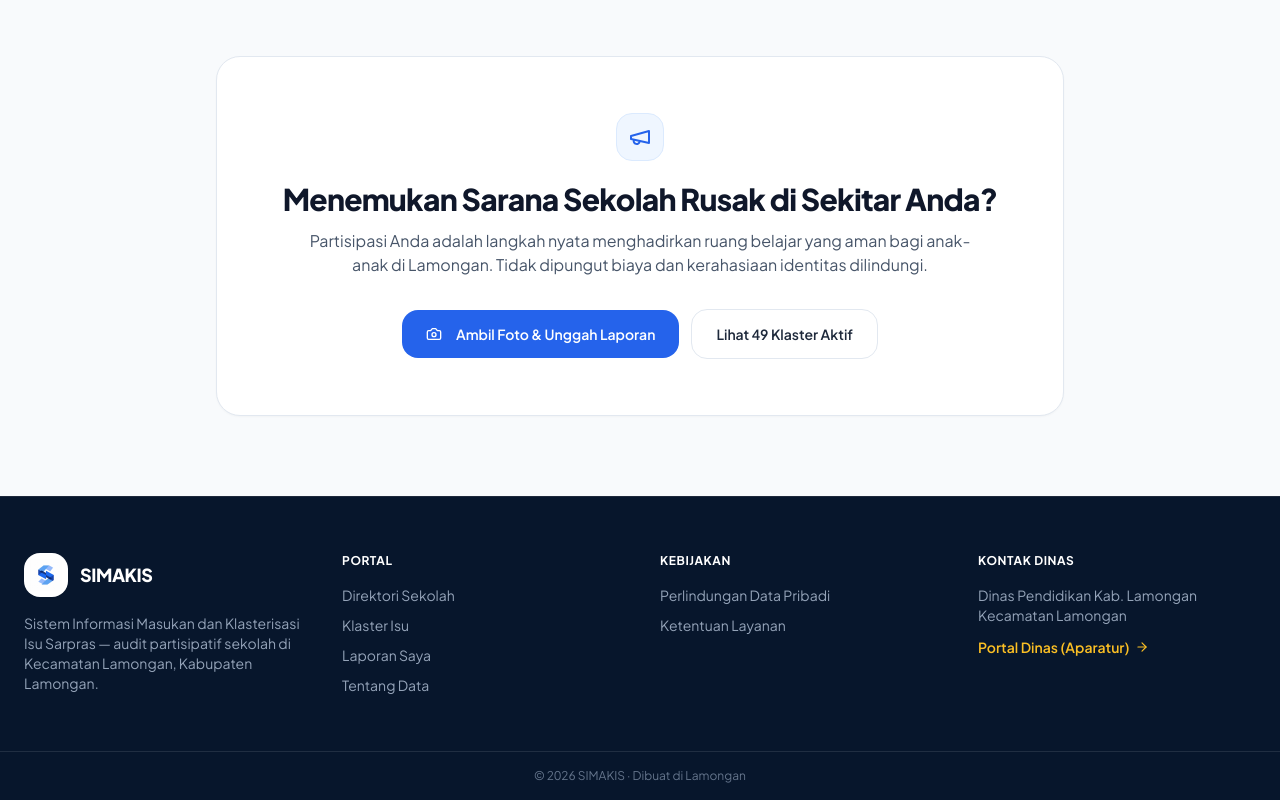
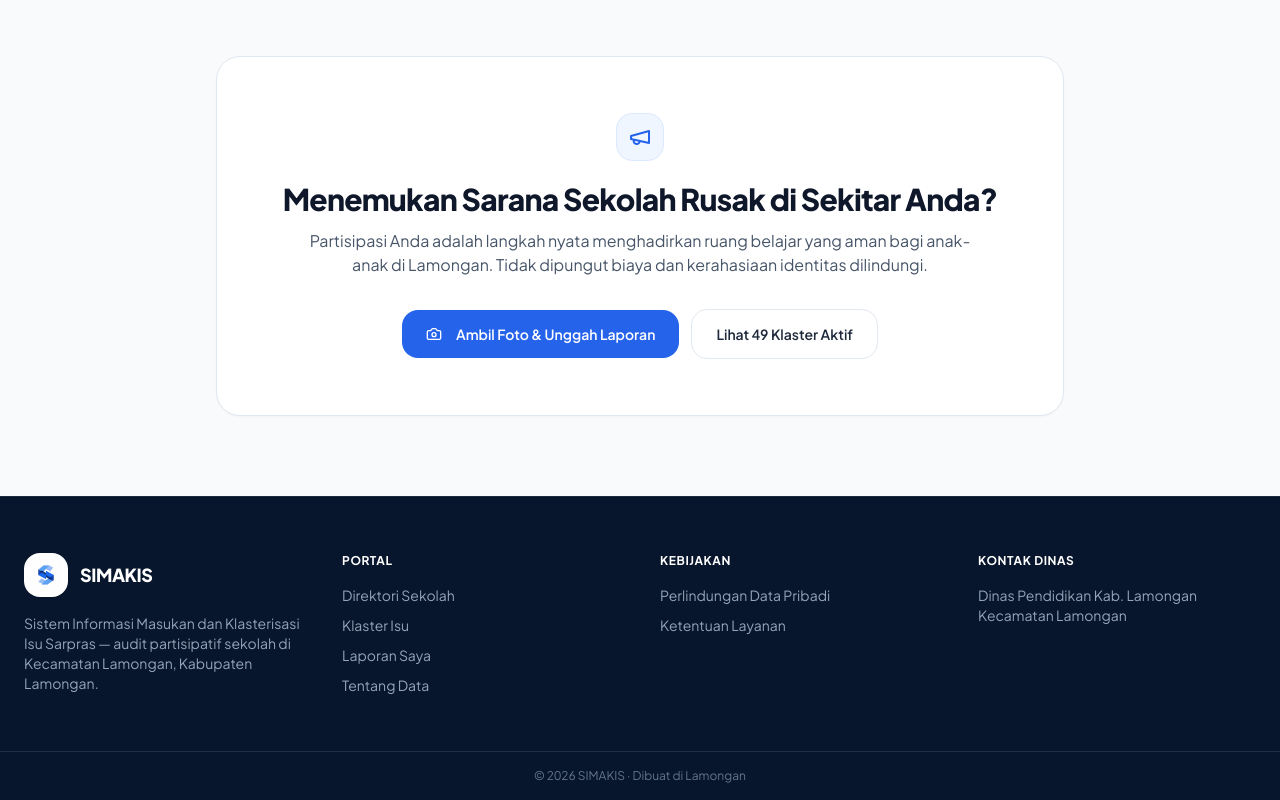
Before and after one commit to Aris-Kurniawan/e-governance, a React (Vite) app in the folder frontend/: page / in a window 1280 px wide. Shown: the part 5672-6472 px from the top of the page. Built offline with nearby package versions, Linux system fonts and the light colour scheme; no server answers.

Commit message:
UI: hapus link Portal Dinas dari footer publik

```diff
--- a/frontend/src/layouts/PublicLayout.tsx
+++ b/frontend/src/layouts/PublicLayout.tsx
@@ -516,13 +516,6 @@ export default function PublicLayout() {
               Dinas Pendidikan Kab. Lamongan<br />
               Kecamatan Lamongan
             </p>
-            <Link
-              to="/dinas/login"
-              className="mt-3 inline-flex items-center gap-1.5 text-xs sm:text-sm font-semibold text-amber-400 hover:text-amber-300 transition-colors"
-            >
-              Portal Dinas (Aparatur)
-              <ArrowRight className="h-3.5 w-3.5" />
-            </Link>
           </div>
         </div>
         <div className="border-t border-white/10 px-6 py-4 text-center text-xs text-slate-500">
```
